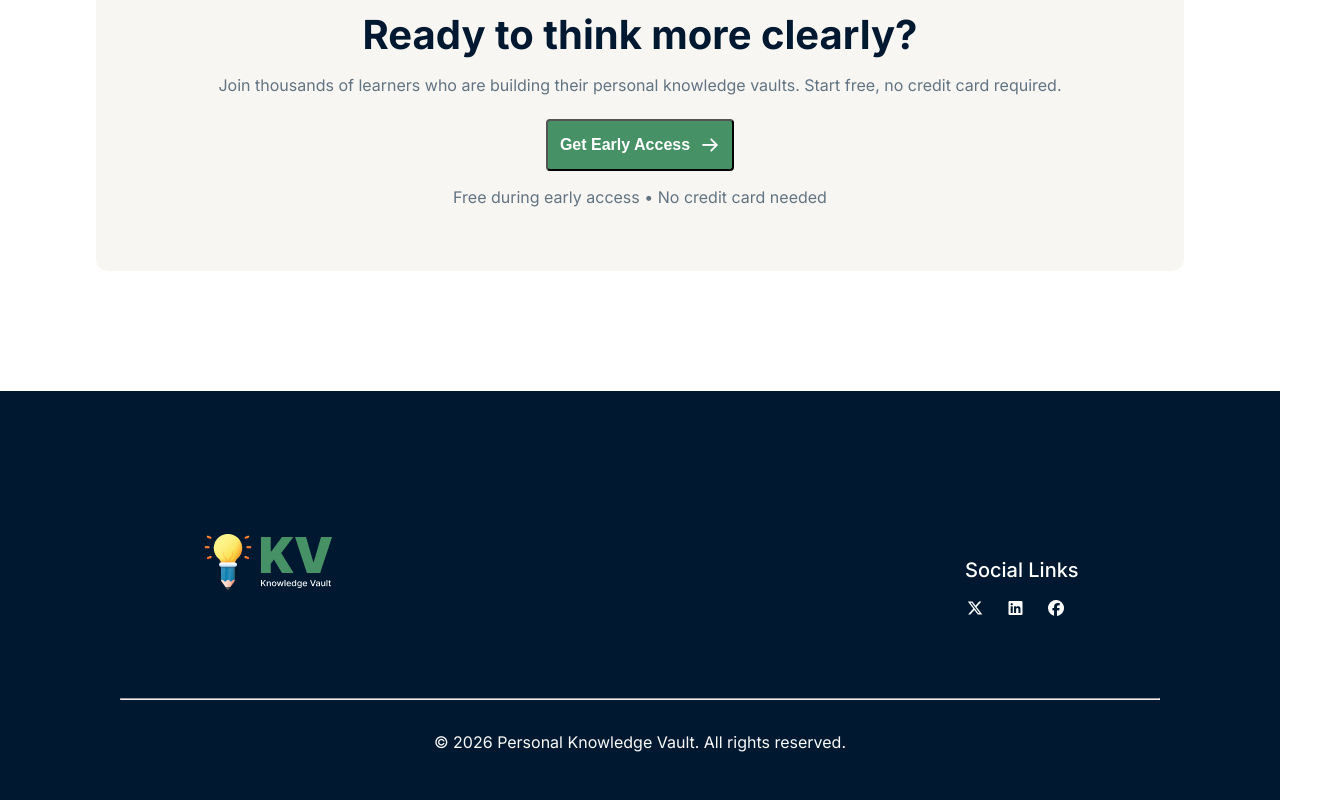
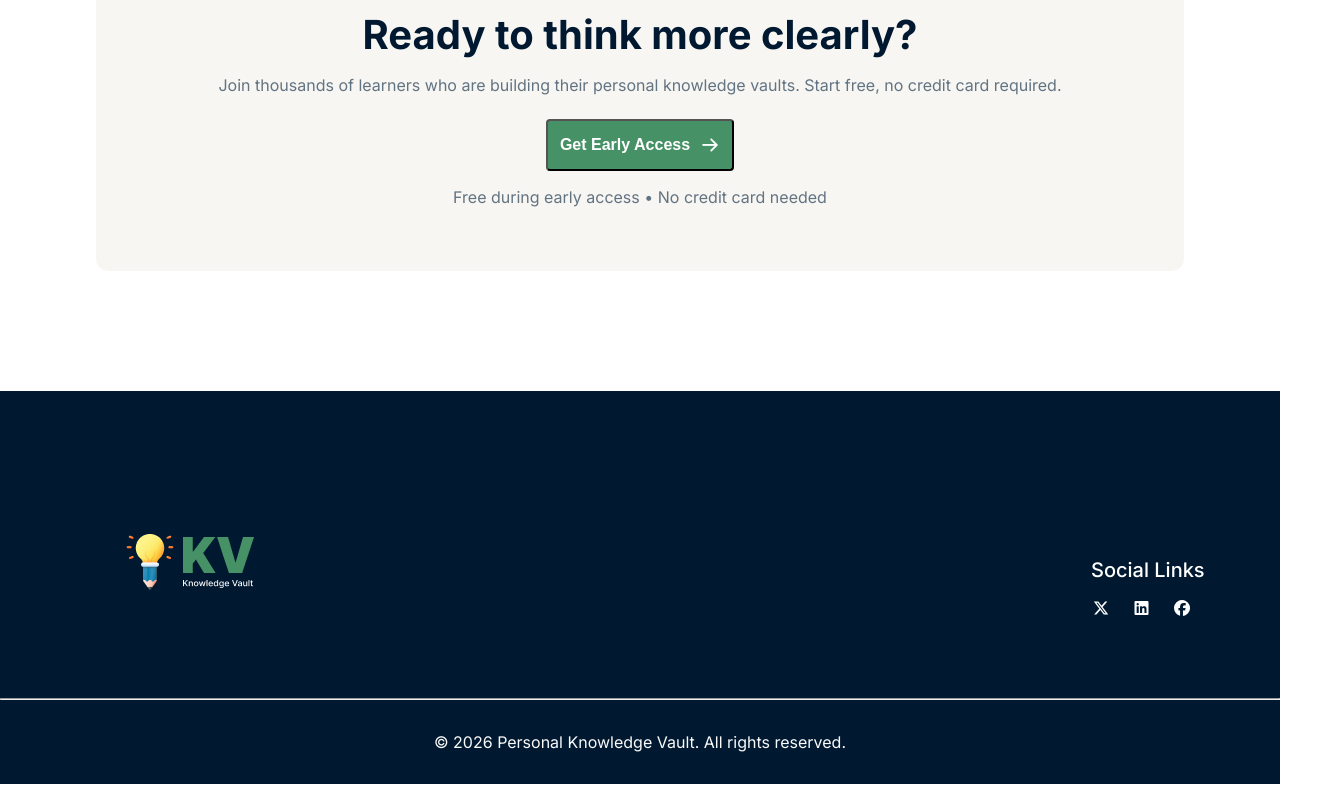
Before and after one commit to Mehedi-tsc/My-First-Assignment, a plain HTML site: page index.html in a window 1280 px wide. Shown: the part 2272-3072 px from the top of the page, 1328 px wide, since content can reach past the window. Drawn offline with Linux system fonts and the light colour scheme.

Commit message:
final push2

```diff
--- a/style.css
+++ b/style.css
@@ -223,11 +223,7 @@ nav div button{
     align-items: center;
     text-align: center;
     box-sizing: border-box;
-
 }
-.early-access-container{
-
-    }
     .early-access-container h2{
         color: #001931;
         font-size: 40px;
@@ -245,7 +241,7 @@ nav div button{
 footer{
     margin-top: 120px;
     background-color: #001931;
-    padding: 120px 120px 30px 120px;
+
 
 }
 .footer-container{
@@ -255,6 +251,7 @@ footer{
     justify-content: space-between;
     width: 85%;
     max-width: 1360px;
+    padding: 120px 120px 0px 120px;
 }
 .social-link h6{
     color: #FFFFFF;
@@ -278,6 +275,7 @@ hr{
     font-size: 16px;
     line-height: 24px;
     text-align: center;
+    padding-bottom: 30px;
 }
 
 
```
